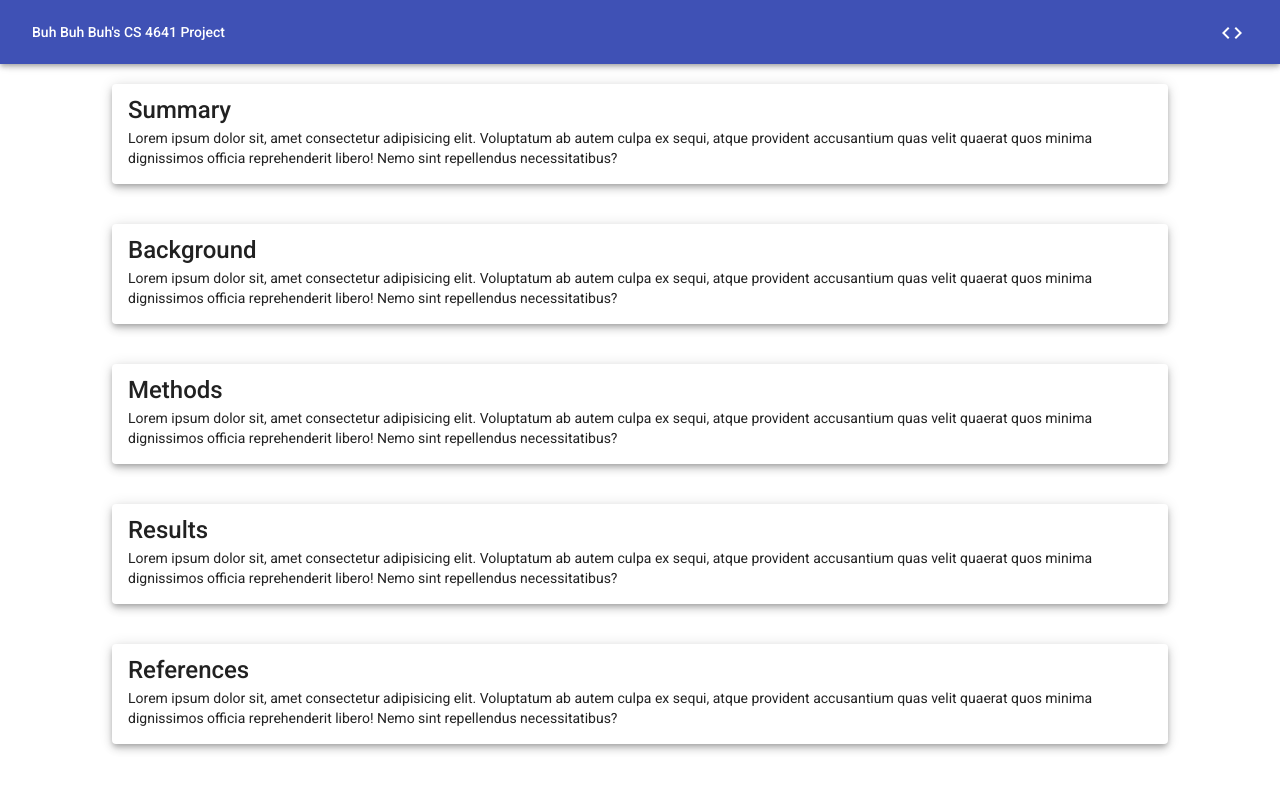
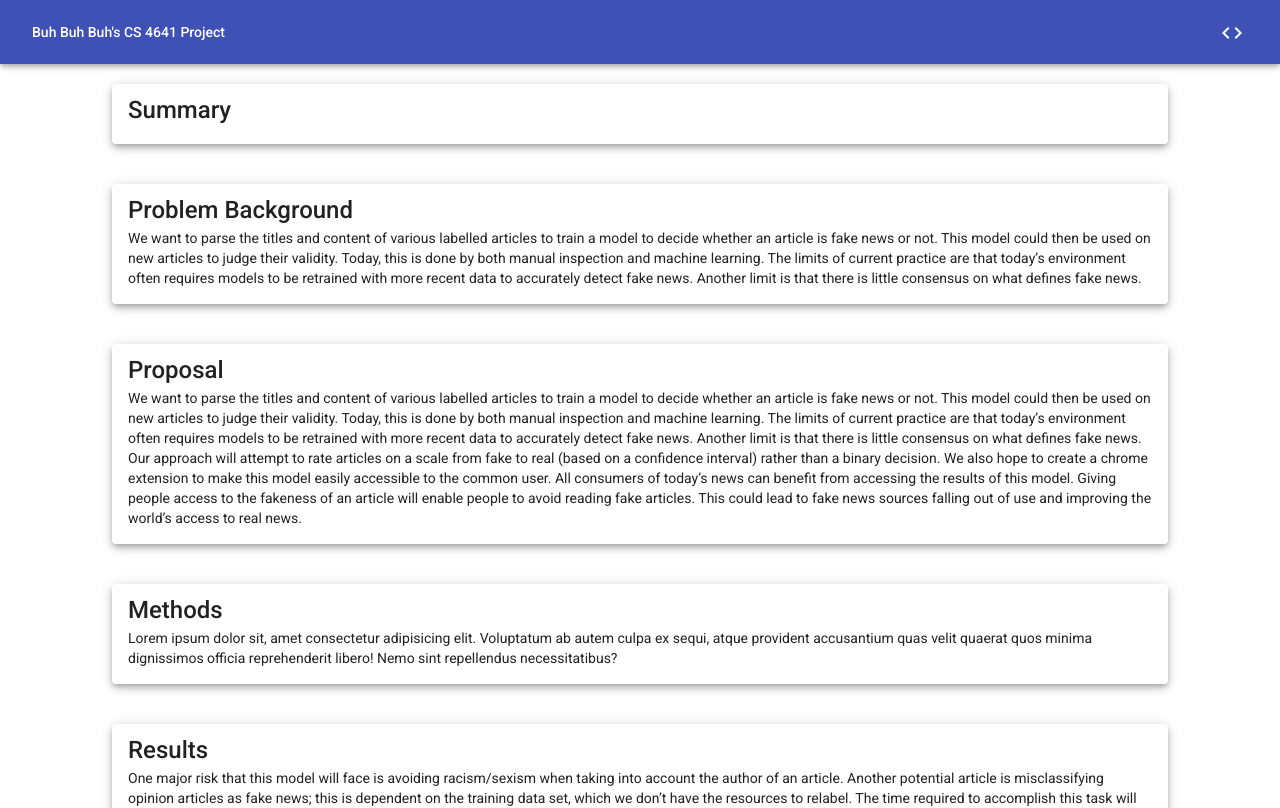
Before and after one commit to Buh-Buh-Buh/buh-buh-buh.github.io, an Angular app: page / in a window 1280 px wide. Shown: the top 808 px of the page. Built offline with nearby package versions, Linux system fonts and the light colour scheme.

Commit message:
Add basic proposal info

```diff
--- a/src/app/components/main/main.component.html
+++ b/src/app/components/main/main.component.html
@@ -2,13 +2,23 @@
   <mat-card class="mat-elevation-z5">
     <mat-card-title>Summary</mat-card-title>
     <mat-card-content>
-      Lorem ipsum dolor sit, amet consectetur adipisicing elit. Voluptatum ab autem culpa ex sequi, atque provident accusantium quas velit quaerat quos minima dignissimos officia reprehenderit libero! Nemo sint repellendus necessitatibus?
+
     </mat-card-content>
   </mat-card>
   <mat-card class="mat-elevation-z5">
-    <mat-card-title>Background</mat-card-title>
+    <mat-card-title>Problem Background</mat-card-title>
     <mat-card-content>
-      Lorem ipsum dolor sit, amet consectetur adipisicing elit. Voluptatum ab autem culpa ex sequi, atque provident accusantium quas velit quaerat quos minima dignissimos officia reprehenderit libero! Nemo sint repellendus necessitatibus?
+      We want to parse the titles and content of various labelled articles to train a model to decide whether an article is fake news or not. This model could then be used on new articles to judge their validity.
+      Today, this is done by both manual inspection and machine learning. The limits of current practice are that today’s environment often requires models to be retrained with more recent data to accurately detect fake news. Another limit is that there is little consensus on what defines fake news.
+    </mat-card-content>
+  </mat-card>
+  <mat-card class="mat-elevation-z5">
+    <mat-card-title>Proposal</mat-card-title>
+    <mat-card-content>
+      We want to parse the titles and content of various labelled articles to train a model to decide whether an article is fake news or not. This model could then be used on new articles to judge their validity.
+      Today, this is done by both manual inspection and machine learning. The limits of current practice are that today’s environment often requires models to be retrained with more recent data to accurately detect fake news. Another limit is that there is little consensus on what defines fake news.
+      Our approach will attempt to rate articles on a scale from fake to real (based on a confidence interval) rather than a binary decision. We also hope to create a chrome extension to make this model easily accessible to the common user.
+      All consumers of today’s news can benefit from accessing the results of this model. Giving people access to the fakeness of an article will enable people to avoid reading fake articles. This could lead to fake news sources falling out of use and improving the world’s access to real news.
     </mat-card-content>
   </mat-card>
   <mat-card class="mat-elevation-z5">
@@ -20,7 +30,10 @@
   <mat-card class="mat-elevation-z5">
     <mat-card-title>Results</mat-card-title>
     <mat-card-content>
-      Lorem ipsum dolor sit, amet consectetur adipisicing elit. Voluptatum ab autem culpa ex sequi, atque provident accusantium quas velit quaerat quos minima dignissimos officia reprehenderit libero! Nemo sint repellendus necessitatibus?
+      One major risk that this model will face is avoiding racism/sexism when taking into account the author of an article. Another potential article is misclassifying opinion articles as fake news; this is dependent on the training data set, which we don’t have the resources to relabel.
+      The time required to accomplish this task will depend on how long it takes us to test different models and train the model. We do not expect training the model to take that much time.
+      Midterm: The existence of some model (not necessarily the final model) that can parse some input data, and perform unsupervised clustering.
+      Final: Accuracy of fake-news news detection on recent news articles.
     </mat-card-content>
   </mat-card>
   <mat-card class="mat-elevation-z5">
```
